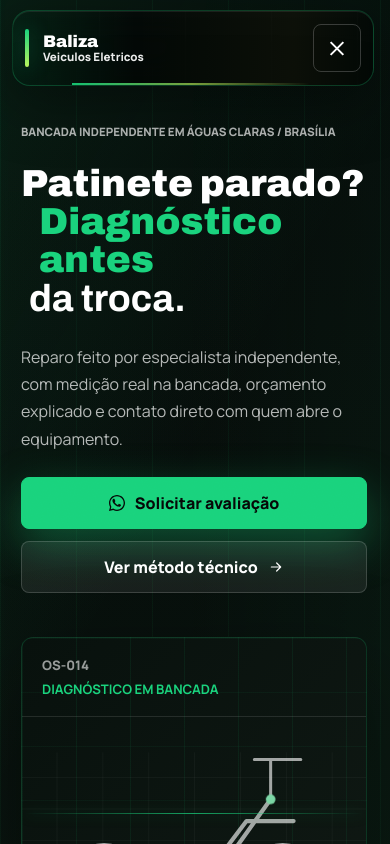
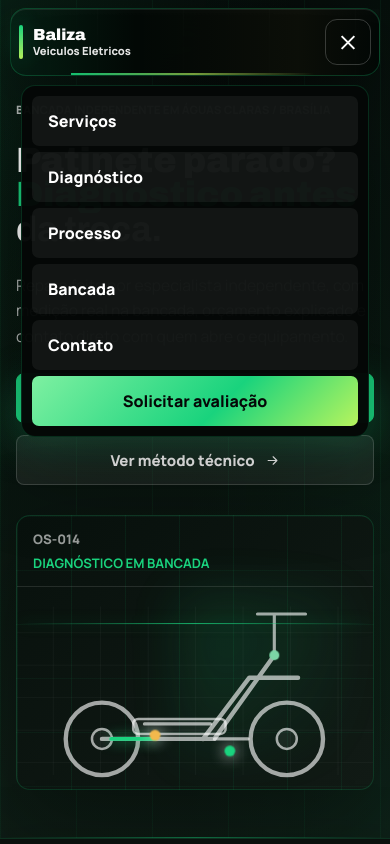
Before and after one commit to KdNegativo/Baliza, a React (Vite) app: page / in a window 390 px wide. Both pictures are taken after a click on the button "Abrir menu". Shown: the top 844 px of the page. Built offline with nearby package versions, Linux system fonts and the light colour scheme.

Commit message:
Improve mobile layout and navigation

```diff
--- a/src/App.jsx
+++ b/src/App.jsx
@@ -147,6 +147,11 @@
     return () => window.removeEventListener('scroll', onScroll)
   }, [])
 
+  useEffect(() => {
+    document.body.classList.toggle('menu-open', open)
+    return () => document.body.classList.remove('menu-open')
+  }, [open])
+
   const close = () => setOpen(false)
 
   return (
@@ -189,6 +194,7 @@
           type="button"
           aria-label={open ? 'Fechar menu' : 'Abrir menu'}
           aria-expanded={open}
+          aria-controls="mobile-menu"
           onClick={() => setOpen((value) => !value)}
         >
           <span />
@@ -196,7 +202,7 @@
         </button>
       </div>
 
-      <div className={`mobile-menu${open ? ' is-open' : ''}`}>
+      <div className={`mobile-menu${open ? ' is-open' : ''}`} id="mobile-menu">
         {navLinks.map(([label, href]) => (
           <a key={href} href={href} onClick={close}>
             {label}
@@ -992,9 +998,17 @@
 
 function StickyCta() {
   const [visible, setVisible] = useState(false)
+  const [blocked, setBlocked] = useState(false)
 
   useEffect(() => {
-    const onScroll = () => setVisible(window.scrollY > 600)
+    const onScroll = () => {
+      const contact = document.getElementById('contato')
+      const nearContact = contact ? window.scrollY + window.innerHeight > contact.offsetTop + 120 : false
+
+      setVisible(window.scrollY > 600)
+      setBlocked(nearContact)
+    }
+
     onScroll()
     window.addEventListener('scroll', onScroll, { passive: true })
     return () => window.removeEventListener('scroll', onScroll)
@@ -1002,7 +1016,7 @@
 
   return (
     <a
-      className={`sticky-cta${visible ? ' is-visible' : ''}`}
+      className={`sticky-cta${visible && !blocked ? ' is-visible' : ''}`}
       href={WHATSAPP}
       target="_blank"
       rel="noreferrer"
--- a/src/styles.css
+++ b/src/styles.css
@@ -38,6 +38,10 @@
   scroll-behavior: smooth;
 }
 
+section[id] {
+  scroll-margin-top: 116px;
+}
+
 body {
   position: relative;
   min-width: 320px;
@@ -58,6 +62,10 @@
   mix-blend-mode: overlay;
   opacity: 0.06;
   pointer-events: none;
+}
+
+body.menu-open {
+  overflow: hidden;
 }
 
 a,
@@ -4294,6 +4302,330 @@
   }
 }
 
+@media (max-width: 720px) {
+  :root {
+    --page-gutter: 16px;
+  }
+
+  section[id] {
+    scroll-margin-top: 88px;
+  }
+
+  body {
+    overflow-x: clip;
+  }
+
+  main {
+    overflow: clip;
+  }
+
+  main::before,
+  main::after {
+    display: none;
+  }
+
+  .site-header {
+    top: max(8px, env(safe-area-inset-top));
+    right: 10px;
+    left: 10px;
+    max-width: calc(100vw - 20px);
+    padding: 8px;
+    overflow: visible;
+    border-radius: 16px;
+  }
+
+  .site-header.is-scrolled {
+    top: max(6px, env(safe-area-inset-top));
+  }
+
+  .header-main {
+    min-height: 50px;
+  }
+
+  .brand {
+    gap: 10px;
+    min-height: 48px;
+    padding-right: 4px;
+  }
+
+  .brand-line {
+    width: 4px;
+    height: 34px;
+  }
+
+  .brand-copy strong {
+    max-width: 210px;
+    font-size: 1rem;
+    line-height: 1;
+    white-space: normal;
+  }
+
+  .brand-copy em {
+    max-width: 210px;
+    font-size: 0.7rem;
+    line-height: 1.05;
+    white-space: normal;
+  }
+
+  .menu-button {
+    width: 46px;
+    height: 46px;
+    border-radius: 12px;
+  }
+
+  .mobile-menu {
+    top: 76px;
+    right: 10px;
+    left: 10px;
+    z-index: 70;
+    max-height: calc(100dvh - 92px);
+    padding: 10px;
+    overflow: auto;
+    border-radius: 14px;
+  }
+
+  .mobile-menu a {
+    padding: 14px 16px;
+  }
+
+  .mobile-menu a:last-child {
+    background: linear-gradient(135deg, #7ef0a1, var(--green) 58%, #b7f45d);
+    color: var(--black);
+    text-align: center;
+  }
+
+  .hero {
+    padding: 102px 16px 48px;
+  }
+
+  .hero-shell {
+    width: 100%;
+    max-width: 100%;
+    gap: 30px;
+  }
+
+  .hero h1 {
+    font-size: clamp(2rem, 9vw, 2.25rem);
+    line-height: 0.99;
+  }
+
+  .hero h1 span,
+  .hero h1 span:nth-child(2),
+  .hero h1 span:nth-child(3) {
+    max-width: 100%;
+    margin-left: 0;
+    overflow-wrap: anywhere;
+    white-space: normal;
+  }
+
+  .hero-copy p {
+    font-size: 0.98rem;
+    line-height: 1.62;
+  }
+
+  .button {
+    min-height: 50px;
+    padding: 0 14px;
+    font-size: 0.94rem;
+  }
+
+  .bench-card,
+  .service-card,
+  .standard-card,
+  .inspection-panel,
+  .report-card,
+  .responsible-card,
+  .contact-copy,
+  .map-frame {
+    border-radius: 14px;
+  }
+
+  .bench-toolbar,
+  .order-head {
+    padding: 14px 16px;
+  }
+
+  .scooter-blueprint {
+    margin-top: 12px;
+  }
+
+  .fault-points {
+    display: none;
+  }
+
+  .service-order {
+    display: none;
+  }
+
+  .section,
+  .standards,
+  .checklist-section,
+  .lab-deck {
+    padding: 64px 14px;
+  }
+
+  .lab-copy h2,
+  .standards-head h2,
+  .faq-copy h2,
+  .checklist-copy h2,
+  .section-heading h2,
+  .method-copy h2,
+  .responsible-card h2,
+  .contact-card h2 {
+    font-size: clamp(1.82rem, 8.8vw, 2.25rem);
+    line-height: 1.02;
+  }
+
+  .section-heading p,
+  .standards-head p,
+  .lab-copy p,
+  .checklist-copy p,
+  .method-copy p,
+  .responsible-card p,
+  .contact-copy p {
+    font-size: 0.98rem;
+    line-height: 1.65;
+  }
+
+  .lab-module,
+  .standard-card,
+  .timeline-step,
+  .check-item {
+    padding: 20px;
+  }
+
+  .standard-card {
+    min-height: 0;
+  }
+
+  .standard-visual {
+    min-height: 150px;
+    margin: 16px 0 18px;
+  }
+
+  .service-card {
+    min-height: 0;
+  }
+
+  .service-topline {
+    padding: 18px 20px 0;
+  }
+
+  .service-body {
+    padding: 0 20px 20px;
+  }
+
+  .service-card:first-child .service-visual,
+  .service-visual {
+    height: 178px;
+  }
+
+  .service-body ul {
+    gap: 8px;
+  }
+
+  .service-body li {
+    padding: 7px 9px;
+    font-size: 0.76rem;
+  }
+
+  .standards-console {
+    margin-top: 24px;
+  }
+
+  .console-top,
+  .inspection-head,
+  .faq-board-head {
+    padding: 14px 16px;
+  }
+
+  .console-flow {
+    padding: 16px;
+  }
+
+  .flow-step {
+    padding: 18px;
+  }
+
+  .inspection-grid {
+    grid-template-columns: 1fr;
+    padding: 14px;
+  }
+
+  .inspection-cell {
+    min-height: 74px;
+  }
+
+  .timeline-step > span,
+  .check-number,
+  .lab-module b {
+    margin-bottom: 24px;
+  }
+
+  .responsible-card,
+  .contact-copy {
+    padding: 22px 18px;
+  }
+
+  .faq-item button {
+    gap: 14px;
+    padding: 18px 14px;
+  }
+
+  .faq-item button span {
+    font-size: 0.96rem;
+  }
+
+  .faq-answer p {
+    margin: 0 14px;
+  }
+
+  .contact-card {
+    gap: 16px;
+  }
+
+  .map-frame,
+  .map-frame iframe {
+    min-height: 300px;
+  }
+
+  .sticky-cta {
+    right: 16px;
+    bottom: max(12px, env(safe-area-inset-bottom));
+    left: 16px;
+    width: auto;
+    min-height: 50px;
+    padding: 0 14px;
+    border-radius: 12px;
+  }
+
+  .footer {
+    gap: 10px;
+    padding: 34px 16px 92px;
+  }
+}
+
+@media (max-width: 380px) {
+  .brand-copy strong,
+  .brand-copy em {
+    max-width: 176px;
+  }
+
+  .hero {
+    padding-right: 14px;
+    padding-left: 14px;
+  }
+
+  .hero h1 {
+    font-size: clamp(1.94rem, 10.2vw, 2.22rem);
+  }
+
+  .button,
+  .sticky-cta {
+    font-size: 0.88rem;
+  }
+}
+
 @media (prefers-reduced-motion: reduce) {
   *,
   *::before,
```
Also changed, not shown: 1 other file (tests, documents, lock files or other folders).
